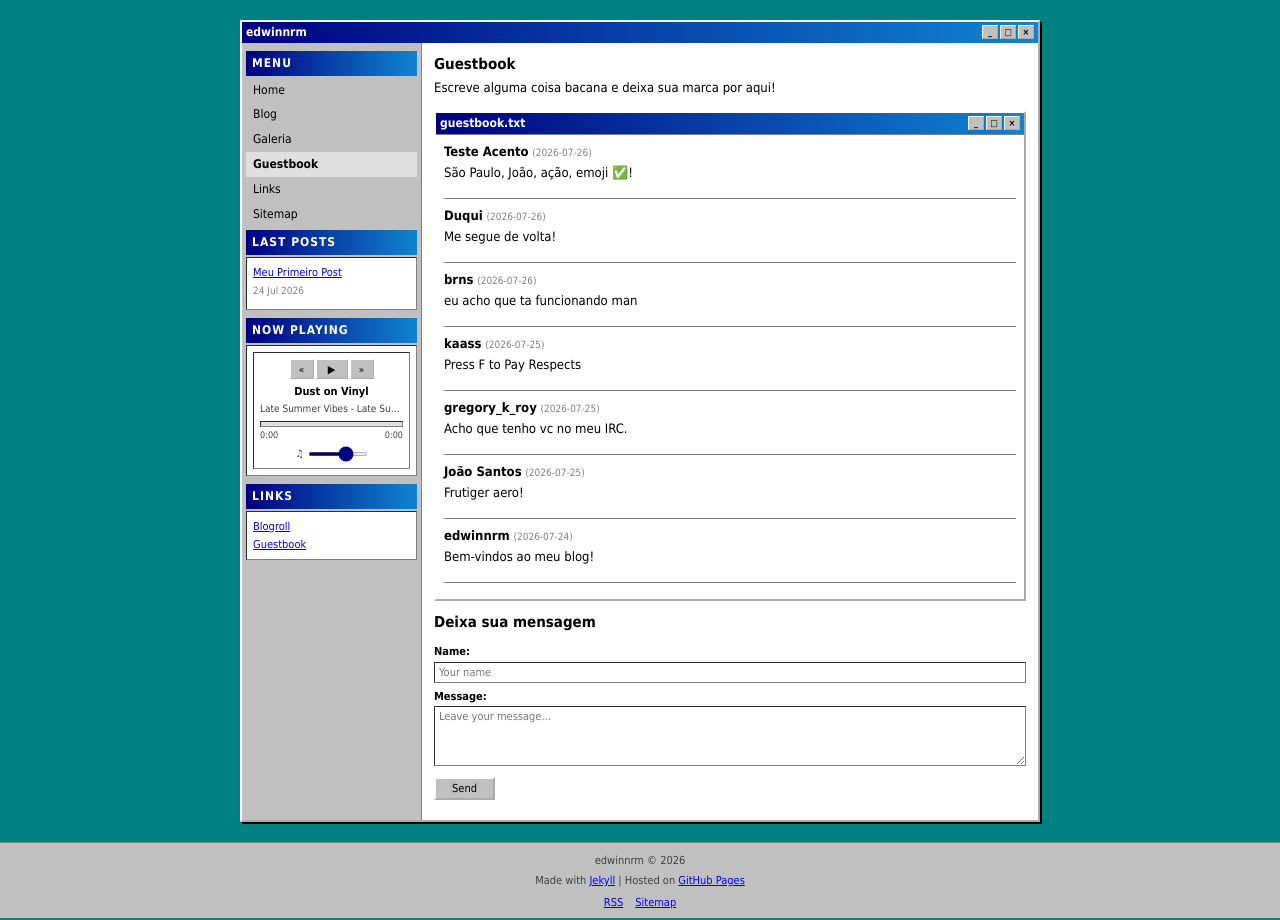
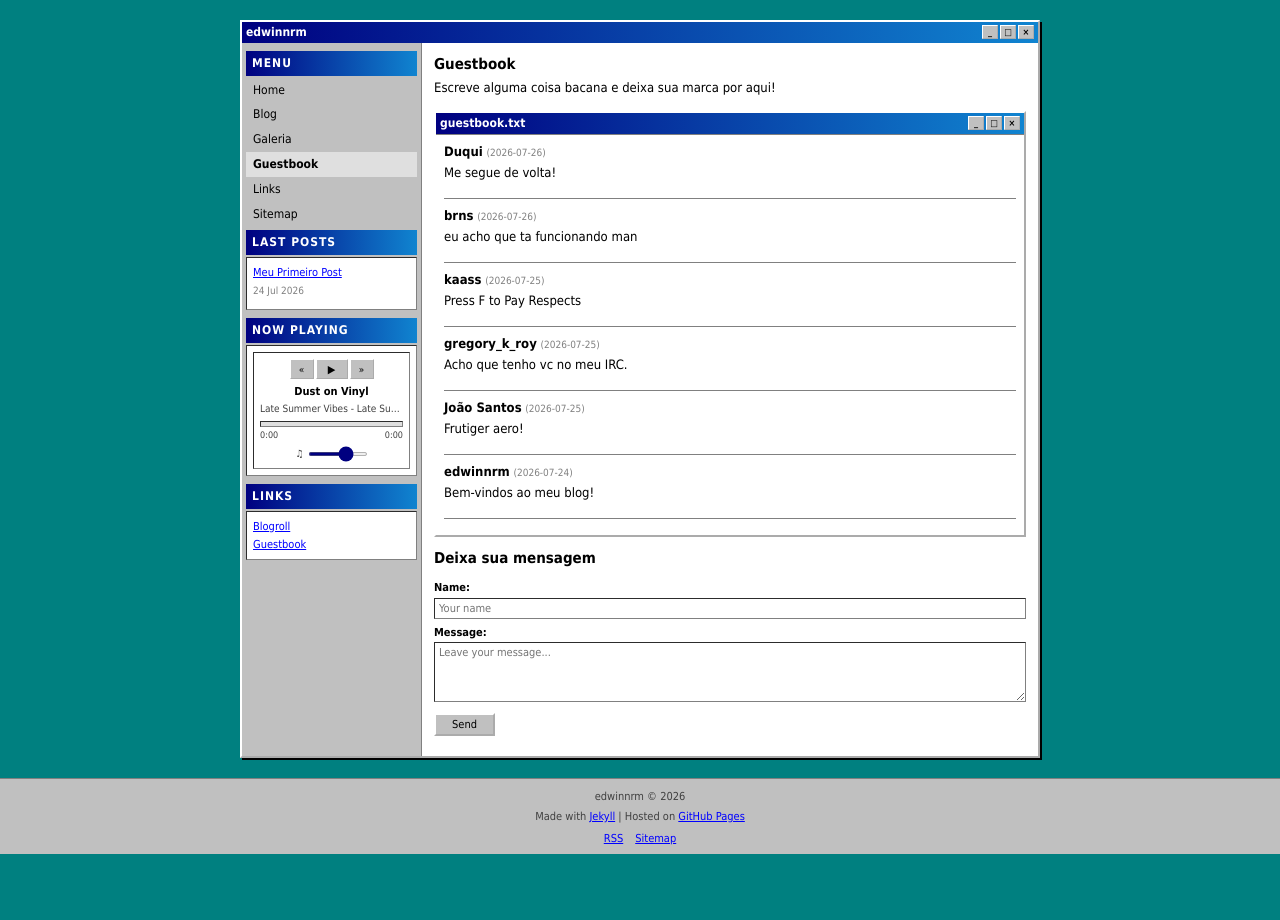
Before and after one commit to EdwinNRM/Blog, a Jekyll site: the page built from pages/guestbook.md, in a window 1280 px wide. Built offline with Jekyll 4.4.1, drawn with Linux system fonts in a browser that asks for light colours.

Commit message:
Remove test entry

```diff
--- a/_data/guestbook.yml
+++ b/_data/guestbook.yml
@@ -21,7 +21,3 @@
 - name: "Duqui"
   date: "2026-07-26"
   message: "Me segue de volta!"
-
-- name: "Teste Acento"
-  date: "2026-07-26"
-  message: "São Paulo, João, ação, emoji ✅!"
```
